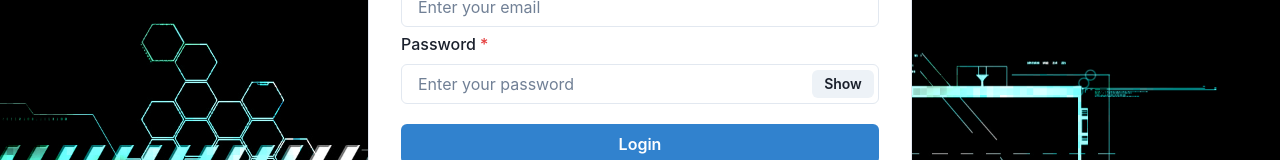
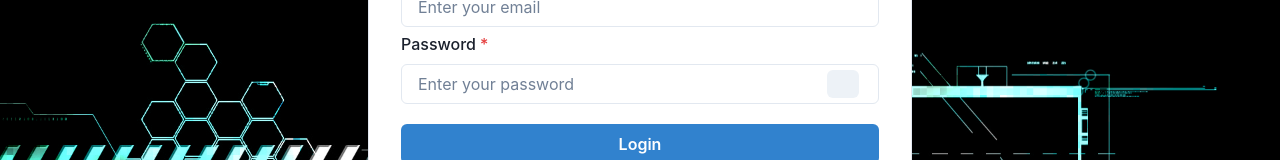
Before and after one commit to debojitsaha/Talkative, a React (Create React App) app in the folder frontend/: page / in a window 1280 px wide. Shown: the part 245-405 px from the top of the page. Built offline with nearby package versions, Linux system fonts and the light colour scheme.

Commit message:
Added eye icons

```diff
--- a/frontend/src/components/Authentication/Login.js
+++ b/frontend/src/components/Authentication/Login.js
@@ -17,6 +17,7 @@ const Login = () => {
   const [email, setEmail] = useState("");
   const [password, setPassword] = useState("");
   const [loading, setLoading] = useState(false);
+
   const toast = useToast();
   const history = useHistory();
 
@@ -92,7 +93,11 @@ const Login = () => {
           />
           <InputRightElement width="4.5rem">
             <Button h="1.75rem" size="sm" onClick={handleShow}>
-              {show ? "Hide" : "Show"}
+              {show ? (
+                <i className="fas fa-eye-slash"></i>
+              ) : (
+                <i className="fas fa-eye"></i>
+              )}
             </Button>
           </InputRightElement>
         </InputGroup>
--- a/frontend/src/components/Authentication/Signup.js
+++ b/frontend/src/components/Authentication/Signup.js
@@ -162,7 +162,11 @@ const Signup = () => {
           />
           <InputRightElement width="4.5rem">
             <Button h="1.75rem" size="sm" onClick={handleShow}>
-              {show ? "Hide" : "Show"}
+            {show ? (
+                <i className="fas fa-eye-slash"></i>
+              ) : (
+                <i className="fas fa-eye"></i>
+              )}
             </Button>
           </InputRightElement>
         </InputGroup>
@@ -178,7 +182,11 @@ const Signup = () => {
           />
           <InputRightElement width="4.5rem">
             <Button h="1.75rem" size="sm" onClick={handleShow}>
-              {show ? "Hide" : "Show"}
+            {show ? (
+                <i className="fas fa-eye-slash"></i>
+              ) : (
+                <i className="fas fa-eye"></i>
+              )}
             </Button>
           </InputRightElement>
         </InputGroup>
```
